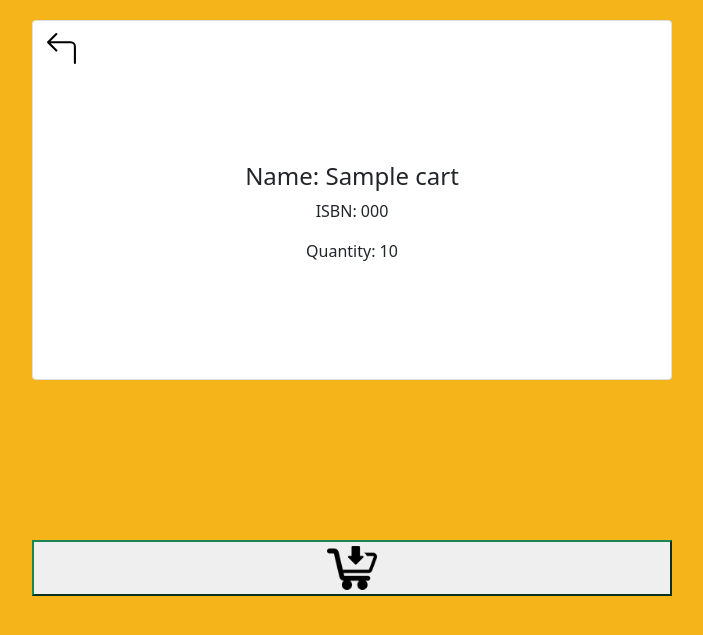
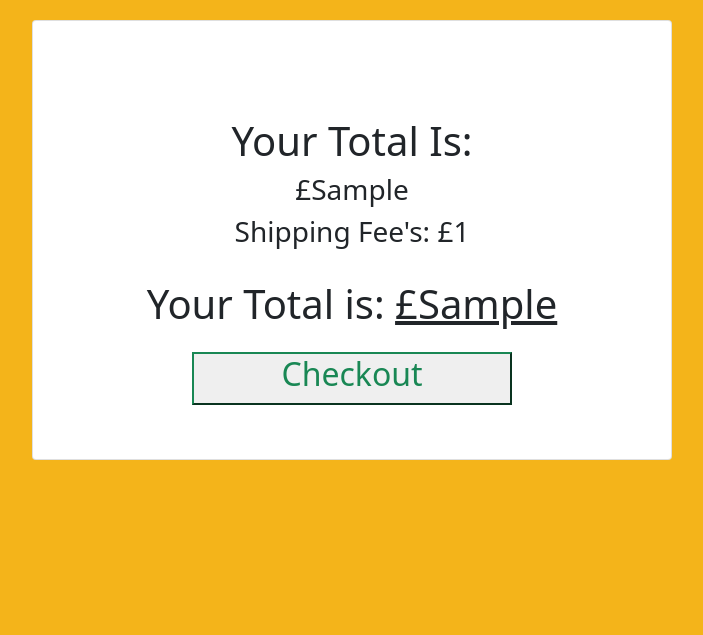
Before and after one commit to crushr3sist/book_store, a Flask app: template app/templates/bookstore/checkout.html in a window 1280 px wide. Shown: the top 635 px of the page, without its empty margins (288-991 px from the left). Run offline with Flask 2, Linux system fonts and the light colour scheme; the template is opened without the code that fills it: most values are stand-ins (such as "Sample title", 1, 10 or a date in 2020).

Commit message:
its done....

```diff
--- a/app/templates/bookstore/checkout.html
+++ b/app/templates/bookstore/checkout.html
@@ -8,22 +8,21 @@
     </head>
     <body style="background-color: #f4b41a;">
 
-        <div class="card" style=" height: 45vh; margin-left: 25%; margin-right: 25%; margin-top: 20px; text-align: center; width: 50%;">
-            {% for cart in addToCart%}
-            <a href='/'>
-                <img style=" float:left; padding-top: 12px; padding-left: 12px; width: 45px" src="/static/back.svg">
+        <div class="card" style=" height: 55vh; margin-left: 25%; margin-right: 25%; margin-top: 20px; text-align: center; width: 50%;">
+
+            <div style='margin-top: 10vh;' class="card-body">
+                <h1>Your Total Is:</h1>
+                <h3>£{{ price1 }}</h3>
+                <h3> Shipping Fee's: £1 </h3>
+                <br>
+                <h1>Your Total is: <u>£{{ price2 }}</u></h1>
+            </div>
+
+            <a href='/reinitialise' >
+                <button class='btn-outline-success' style='width:25vw; margin-bottom: 66px; '>
+                    <h2> Checkout </h2>
+                </button>
             </a>
-            <div style='margin-top: 10vh;' class="card-body">
-                <h4 class="card-title">Name: {{cart.name}}</h4>
-                <p class="card-text">ISBN: {{cart.isbn}}</p>
-                <p class="card-text">Quantity: {{cart.quantity}}</p>
-            </div>
-            {% endfor %}
         </div>
-        <a href='addToCart' style='margin-left: 25vw; margin-top: 20vh; width:33vw;'>
-            <button class='btn-outline-success' style='width:50vw; margin-top: 20vh;'>
-                <img style='width:50px; height: 50px;' src="/static/add-to-cart.png">
-            </button>
-        </a>
     </body>
 </html>
```
Also changed, not shown: app/views/shopRoutes.py (+5 -3 lines), app/database/bookstore_records.sqlite3.
